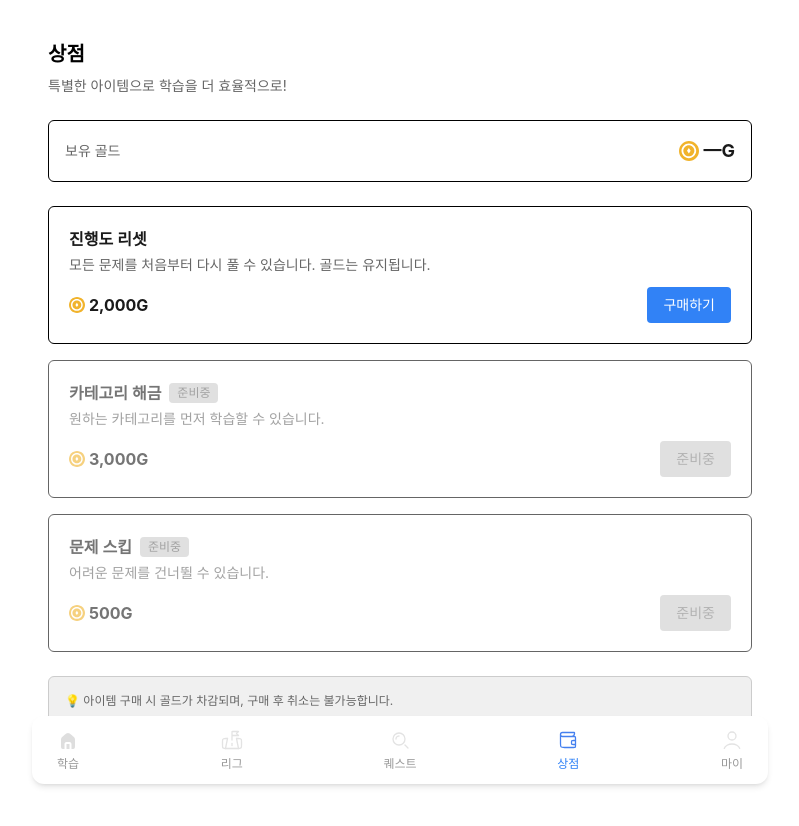
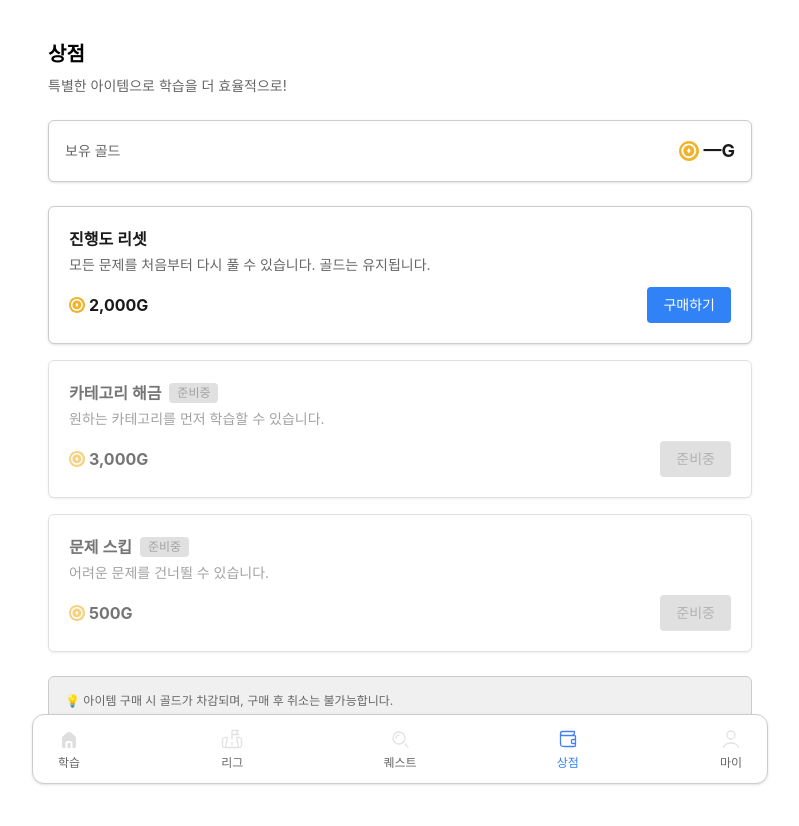
Before and after one commit to dusvlf111/Financely, a Next.js app: page /shop in a window 1280 px wide. Shown: the top 826 px of the page, without its empty margins (240-1039 px from the left). Built offline with nearby package versions, Linux system fonts and the light colour scheme; no server answers; a web font is replaced by a local one.

Commit message:
style: 카드 스타일 통일을 위한 클래스 이름 변경

```diff
--- a/src/app/asset/page.tsx
+++ b/src/app/asset/page.tsx
@@ -10,7 +10,7 @@ export default function AssetPage() {
 
       <div className="grid gap-4">
         <GoldPortfolio />
-        <section className="bg-white border rounded-md p-4">
+        <section className="card-md p-4">
           <h2 className="font-medium">보유 자산 요약</h2>
           <div className="mt-2">
             <ul className="text-sm text-neutral-600 space-y-2">
--- a/src/app/globals.css
+++ b/src/app/globals.css
@@ -68,6 +68,67 @@
   .btn-category-active {
     @apply w-full text-left p-3 border-2 border-primary-500 bg-primary-50 rounded-lg font-semibold text-primary-700;
   }
+
+  /* === 카드 스타일 === */
+  .card {
+    @apply bg-white rounded-lg border border-neutral-200 shadow;
+  }
+
+  .card-md {
+    @apply bg-white rounded-md border border-neutral-200 shadow;
+  }
+
+  /* 호버 효과가 있는 카드 */
+  .card-hover {
+    @apply bg-white rounded-lg border border-neutral-200 shadow-sm transition-shadow;
+    @apply hover:shadow-md;
+  }
+
+  .card-hover-md {
+    @apply bg-white rounded-md border border-neutral-200 shadow-sm transition-shadow;
+    @apply hover:shadow-md;
+  }
+
+  /* === 네비게이션 스타일 === */
+  .bottom-nav {
+    @apply fixed bottom-4 left-0 right-0 z-40;
+  }
+
+  .bottom-nav-container {
+    @apply max-w-[768px] mx-auto px-4 ;
+  }
+
+  .bottom-nav-bar {
+    @apply bg-white rounded-xl shadow flex justify-between py-3 px-6 border border-neutral-200;
+  }
+
+  .nav-item {
+    @apply flex flex-col items-center gap-1 transition-colors;
+  }
+
+  .nav-item-active {
+    @apply text-primary-500;
+  }
+
+  .nav-item-inactive {
+    @apply text-neutral-600;
+  }
+
+  .nav-icon {
+    @apply w-6 h-6 relative transition-opacity;
+  }
+
+  .nav-icon-active {
+    @apply opacity-100;
+  }
+
+  .nav-icon-inactive {
+    @apply opacity-60;
+  }
+
+  .nav-label {
+    @apply text-xs font-medium;
+  }
 }
 
 /* 기본 글로벌 스타일 */
--- a/src/app/league/page.tsx
+++ b/src/app/league/page.tsx
@@ -35,7 +35,7 @@ export default function LeaguePage() {
     <div className="max-w-[768px] mx-auto px-4 py-6">
       <h1 className="text-xl font-semibold mb-6">리그 순위</h1>
 
-      <section className="bg-white border rounded-md p-6">
+      <section className="card-md p-6">
         {/* 필터 버튼 - 현재 사용 안함 */}
         {/* <div className="flex justify-end mb-4">
           <div className="flex gap-2">
--- a/src/app/learn/components/GoldPortfolio.tsx
+++ b/src/app/learn/components/GoldPortfolio.tsx
@@ -52,7 +52,7 @@ export default function GoldPortfolio() {
 
   if (!mounted) {
     return (
-      <div className="bg-white border rounded-md p-4 shadow-sm">
+      <div className="card-md p-4">
         <div className="h-48 flex items-center justify-center text-gray-400">
           로딩 중...
         </div>
@@ -80,7 +80,7 @@ export default function GoldPortfolio() {
   }
 
   return (
-    <div className="bg-white border rounded-md p-4 shadow-sm">
+    <div className="card-md p-4">
       <h4 className="text-sm font-medium text-gray-600 mb-2">나의 학습 골드</h4>
 
       <div className="flex items-end gap-3 mb-1">
--- a/src/app/learn/components/LevelProgress.tsx
+++ b/src/app/learn/components/LevelProgress.tsx
@@ -70,7 +70,7 @@ export default function LevelProgress() {
   const progressPercent = levelProgress.total > 0 ? (levelProgress.completed / levelProgress.total) * 100 : 0
 
   return (
-    <div className="bg-white border rounded-md p-4">
+    <div className="card-md p-4">
       <div className="flex items-center justify-between mb-3">
         <h4 className="text-sm text-neutral-500">레벨별 학습 주제</h4>
         <button
--- a/src/app/learn/components/LevelWorksheet.tsx
+++ b/src/app/learn/components/LevelWorksheet.tsx
@@ -11,7 +11,7 @@ export default function LevelWorksheet({ level }: LevelWorksheetProps) {
 
   if (!worksheet) {
     return (
-      <div className="bg-white border rounded-md p-6">
+      <div className="card-md p-6">
         <div className="text-center py-12 text-neutral-500 text-sm">
           <p>이 레벨의 학습 자료가 준비 중입니다.</p>
         </div>
@@ -20,7 +20,7 @@ export default function LevelWorksheet({ level }: LevelWorksheetProps) {
   }
 
   return (
-    <div className="bg-white border rounded-md p-6">
+    <div className="card-md p-6">
       {/* 헤더 */}
       <div className="mb-6">
         <div className="flex items-center gap-2 mb-2">
--- a/src/app/learn/page.tsx
+++ b/src/app/learn/page.tsx
@@ -24,7 +24,7 @@ export default function LearnPage() {
   if (!mounted) {
     return (
       <div className="max-w-[768px] mx-auto py-6">
-        <div className="bg-white border rounded-md p-6 text-center">
+        <div className="card-md p-6 text-center">
           <p className="mb-4">로딩 중...</p>
         </div>
       </div>
--- a/src/app/mypage/page.tsx
+++ b/src/app/mypage/page.tsx
@@ -77,7 +77,7 @@ export default function MyPage() {
       <h1 className="text-2xl font-semibold mb-6">마이페이지</h1>
 
       {/* 프로필 & 통계 섹션 */}
-      <section className="bg-white border rounded-lg p-6 mb-6">
+      <section className="card p-6 mb-6">
         <div className="flex items-start justify-between mb-4">
           <div>
             <h2 className="font-semibold text-lg mb-2">
@@ -154,7 +154,7 @@ export default function MyPage() {
       </section>
 
       {/* 문제 목록 섹션 */}
-      <section className="bg-white border rounded-lg p-6 mb-6">
+      <section className="card p-6 mb-6">
         <div className="flex items-center justify-between mb-4">
           <h3 className="font-semibold text-lg">나의 문제 목록</h3>
         </div>
@@ -233,7 +233,7 @@ export default function MyPage() {
       </section>
 
       {/* 계정 관리 섹션 */}
-      <section className="bg-white border rounded-lg p-6">
+      <section className="card p-6">
         <h3 className="font-semibold text-lg mb-4">계정 관리</h3>
         <div className="space-y-2">
           <button className="w-full btn-secondary" onClick={handleLogout}>로그아웃</button>
--- a/src/app/problems/[id]/page.tsx
+++ b/src/app/problems/[id]/page.tsx
@@ -53,7 +53,7 @@ export default function ProblemPage() {
   if (!mounted) {
     return (
       <div className="max-w-[768px] mx-auto px-4 py-6">
-        <div className="bg-white border rounded-md p-6 text-center">
+        <div className="card-md p-6 text-center">
           <p className="mb-4">로딩 중...</p>
         </div>
       </div>
@@ -308,7 +308,7 @@ async function handleSubmit() {
         ← 학습 페이지로
       </button>
 
-      <div className="bg-white border rounded-md p-6">
+      <div className="card-md p-6">
         <div className="flex items-center gap-2 mb-2">
           <span className="px-2 py-1 bg-primary-100 text-primary-700 text-xs rounded">{problem.category}</span>
           <span className="px-2 py-1 bg-neutral-100 text-neutral-700 text-xs rounded">{problem.difficulty}</span>
--- a/src/app/shop/page.tsx
+++ b/src/app/shop/page.tsx
@@ -145,7 +145,7 @@ export default function ShopPage() {
       <p className="text-sm text-neutral-600 mb-6">특별한 아이템으로 학습을 더 효율적으로!</p>
 
       {/* 보유 골드 */}
-      <div className="bg-white border rounded-md p-4 mb-6">
+      <div className="card-md p-4 mb-6">
         <div className="flex items-center justify-between">
           <span className="text-sm text-neutral-600">보유 골드</span>
           <div className="flex items-center gap-1">
@@ -162,7 +162,7 @@ export default function ShopPage() {
         {SHOP_ITEMS.map((item) => (
           <div
             key={item.id}
-            className={`bg-white border rounded-md p-5 ${!item.enabled ? 'opacity-60' : ''}`}
+            className={`card-md p-5 ${!item.enabled ? 'opacity-60' : ''}`}
           >
             <div className="flex items-start justify-between mb-3">
               <div className="flex-1">
--- a/src/components/layout/Navigation.tsx
+++ b/src/components/layout/Navigation.tsx
@@ -16,18 +16,18 @@ export default function Navigation() {
   const pathname = usePathname() || ''
 
   return (
-    <nav className="fixed bottom-4 left-0 right-0 z-40">
-      <div className="max-w-[768px] mx-auto px-4">
-        <div className="bg-white rounded-xl shadow-md flex justify-between py-3 px-6">
+    <nav className="bottom-nav">
+      <div className="bottom-nav-container">
+        <div className="bottom-nav-bar">
           {tabs.map((t) => {
             const active = pathname === t.href || (t.href !== '/' && pathname.startsWith(t.href))
             return (
               <Link
                 key={t.key}
                 href={t.href}
-                className={`flex flex-col items-center gap-1 transition-colors ${active ? 'text-primary-500' : 'text-neutral-400'}`}
+                className={`nav-item ${active ? 'nav-item-active' : 'nav-item-inactive'}`}
               >
-                <div className={`w-6 h-6 relative transition-opacity ${active ? 'opacity-100' : 'opacity-60'}`}>
+                <div className={`nav-icon ${active ? 'nav-icon-active' : 'nav-icon-inactive'}`}>
                   <Image
                     src={t.icon}
                     alt={t.label}
@@ -39,7 +39,7 @@ export default function Navigation() {
                     }}
                   />
                 </div>
-                <span className="text-xs font-medium">{t.label}</span>
+                <span className="nav-label">{t.label}</span>
               </Link>
             )
           })}
```
Also changed, not shown: src/app/quest/page.tsx (+4 -4 lines).
